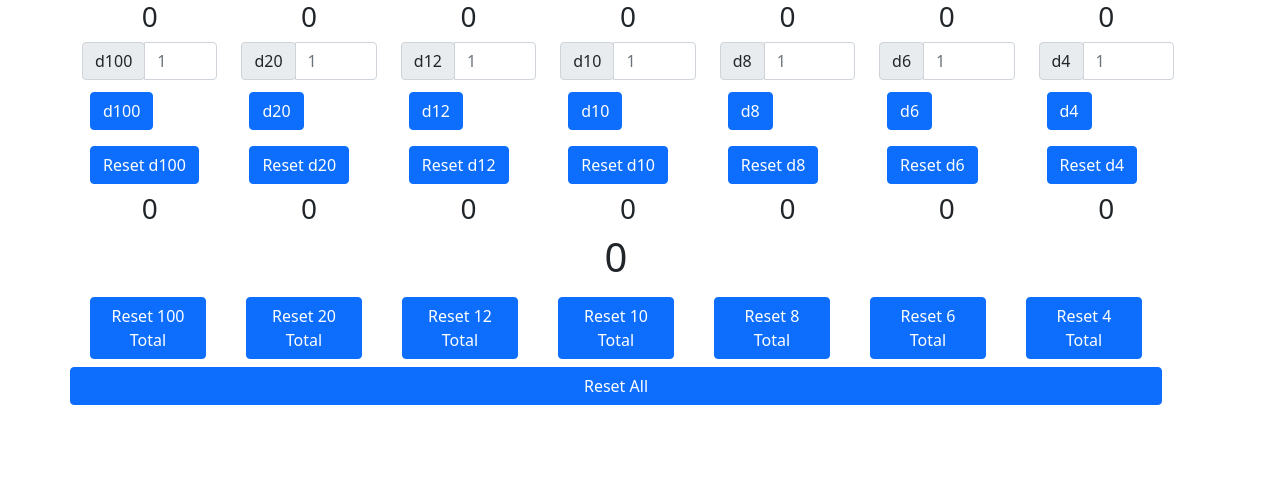
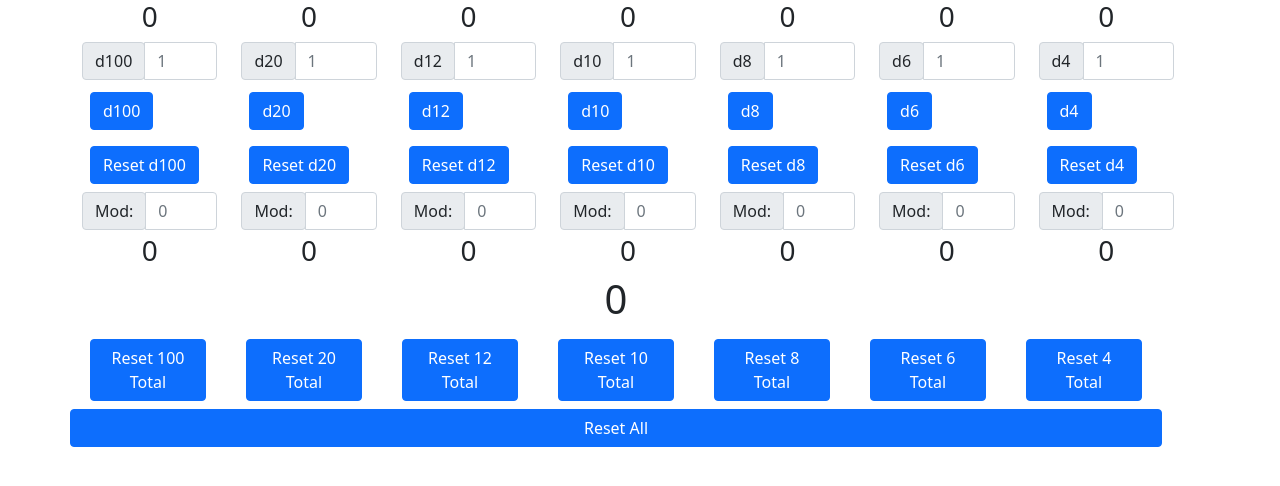
Before and after one commit to demc5656/my-app, a React (Create React App) app: page / in a window 1280 px wide. Shown: the top 486 px of the page. Built offline with nearby package versions, Linux system fonts and the light colour scheme.

Commit message:
Modifiers are operational

```diff
--- a/src/components/TotalViewer.tsx
+++ b/src/components/TotalViewer.tsx
@@ -1,5 +1,5 @@
 import { Row, Col} from "react-bootstrap";
-//import { useState } from "react";
+import { useState } from "react";
 
 export function TotalViewer ({total100Value, total20Value, total12Value, total10Value, total8Value, total6Value, total4Value}: {
     total100Value: number,
@@ -10,18 +10,113 @@ export function TotalViewer ({total100Value, total20Value, total12Value, total10
     total6Value: number,
     total4Value: number
 }   ): JSX.Element {
+    function getNumber(value: string|null|undefined, defaultValue: number): number {
+        if (value != null) {
+            const num = parseInt(value, 10);
+            return isNaN(num) ? defaultValue : num;
+        }
+        else {
+            return defaultValue;
+        }
+    }
+
     const temp = total100Value+total20Value+total12Value+total10Value+total8Value+total6Value+total4Value;
+
+    const [mod100, setMod100] = useState<string>("");
+    const [mod20, setMod20] = useState<string>("");
+    const [mod12, setMod12] = useState<string>("");
+    const [mod10, setMod10] = useState<string>("");
+    const [mod8, setMod8] = useState<string>("");
+    const [mod6, setMod6] = useState<string>("");
+    const [mod4, setMod4] = useState<string>("");
+
+    //const [modTotal100, setTotalMod100] = useState<number>(0);
+    //const [modTotal20, setTotalMod20] = useState<number>(0);
+    //const [modTotal12, setTotalMod12] = useState<number>(0);
+    //const [modTotal10, setTotalMod10] = useState<number>(0);
+    //const [modTotal8, setTotalMod8] = useState<number>(0);
+    //const [modTotal6, setTotalMod6] = useState<number>(0);
+    //const [modTotal4, setTotalMod4] = useState<number>(0);
+
+    /*function modify100() {
+        const temp = getNumber(mod100, 0);
+        setTotalMod100(total100Value+temp);
+    }*/
+
     //const [zero100, reset100] = useState<number()
     return <Row>
-        <Col><h3 className="text-center" data-testid="total-100">{total100Value}</h3></Col>
-        <Col><h3 className="text-center" data-testid="total-20">{total20Value}</h3></Col>
-        <Col><h3 className="text-center" data-testid="total-12">{total12Value}</h3></Col>
-        <Col><h3 className="text-center" data-testid="total-10">{total10Value}</h3></Col>
-        <Col><h3 className="text-center" data-testid="total-8">{total8Value}</h3></Col>
-        <Col><h3 className="text-center" data-testid="total-6">{total6Value}</h3></Col>
-        <Col><h3 className="text-center" data-testid="total-4">{total4Value}</h3></Col>
+        <Col>
+            <div className="input-group mb-1">
+                <div className="input-group-prepend">
+                    <span className="input-group-text" id="modded100">Mod:</span>
+                </div>
+                <input id="mod100" type="text" placeholder="0" aria-label="modded100" aria-describedby="modded100" className="form-control" onChange={(event) => setMod100(event.target.value)} value={mod100}></input>
+            </div>
+            <h3 className="text-center" data-testid="total-100">{total100Value+getNumber(mod100,0)}</h3>
+        </Col>
+
+        <Col>
+            <div className="input-group mb-1">
+                <div className="input-group-prepend">
+                    <span className="input-group-text" id="modded20">Mod:</span>
+                </div>
+                <input id="mod20" type="text" placeholder="0" aria-label="modded20" aria-describedby="modded20" className="form-control" onChange={(event) => setMod20(event.target.value)} value={mod20}></input>
+            </div>
+            <h3 className="text-center" data-testid="total-20">{total20Value+getNumber(mod20,0)}</h3>
+        </Col>
+
+        <Col>
+            <div className="input-group mb-1">
+                <div className="input-group-prepend">
+                    <span className="input-group-text" id="modded12">Mod:</span>
+                </div>
+                <input id="mod12" type="text" placeholder="0" aria-label="modded12" aria-describedby="modded12" className="form-control" onChange={(event) => setMod12(event.target.value)} value={mod12}></input>
+            </div>
+            <h3 className="text-center" data-testid="total-12">{total12Value+getNumber(mod12,0)}</h3>
+        </Col>
+
+        <Col>
+            <div className="input-group mb-1">
+                <div className="input-group-prepend">
+                    <span className="input-group-text" id="modded10">Mod:</span>
+                </div>
+                <input id="mod10" type="text" placeholder="0" aria-label="modded10" aria-describedby="modded10" className="form-control" onChange={(event) => setMod10(event.target.value)} value={mod10}></input>
+            </div>
+            <h3 className="text-center" data-testid="total-10">{total10Value+getNumber(mod10,0)}</h3>
+        </Col>
+
+        <Col>
+            <div className="input-group mb-1">
+                <div className="input-group-prepend">
+                    <span className="input-group-text" id="modded8">Mod:</span>
+                </div>
+                <input id="mod8" type="text" placeholder="0" aria-label="modded8" aria-describedby="modded8" className="form-control" onChange={(event) => setMod8(event.target.value)} value={mod8}></input>
+            </div>
+            <h3 className="text-center" data-testid="total-8">{total8Value+getNumber(mod8,0)}</h3>
+        </Col>
+
+        <Col>
+            <div className="input-group mb-1">
+                <div className="input-group-prepend">
+                    <span className="input-group-text" id="modded6">Mod:</span>
+                </div>
+                <input id="mod6" type="text" placeholder="0" aria-label="modded6" aria-describedby="modded6" className="form-control" onChange={(event) => setMod6(event.target.value)} value={mod6}></input>
+            </div>
+            <h3 className="text-center" data-testid="total-6">{total6Value+getNumber(mod6,0)}</h3>
+        </Col>
+
+        <Col>
+            <div className="input-group mb-1">
+                <div className="input-group-prepend">
+                    <span className="input-group-text" id="modded4">Mod:</span>
+                </div>
+                <input id="mod4" type="text" placeholder="0" aria-label="modded4" aria-describedby="modded4" className="form-control" onChange={(event) => setMod4(event.target.value)} value={mod4}></input>
+            </div>
+            <h3 className="text-center" data-testid="total-4">{total4Value+getNumber(mod4,0)}</h3>
+        </Col>
+
         <Row>
-            <h1 className="text-center" data-testid="total-total">{temp}</h1>
+            <h1 className="text-center" data-testid="total-total">{temp+getNumber(mod100,0)+getNumber(mod20,0)+getNumber(mod12,0)+getNumber(mod10,0)+getNumber(mod8,0)+getNumber(mod6,0)+getNumber(mod4,0)}</h1>
         </Row>
     </Row>
 }
```
